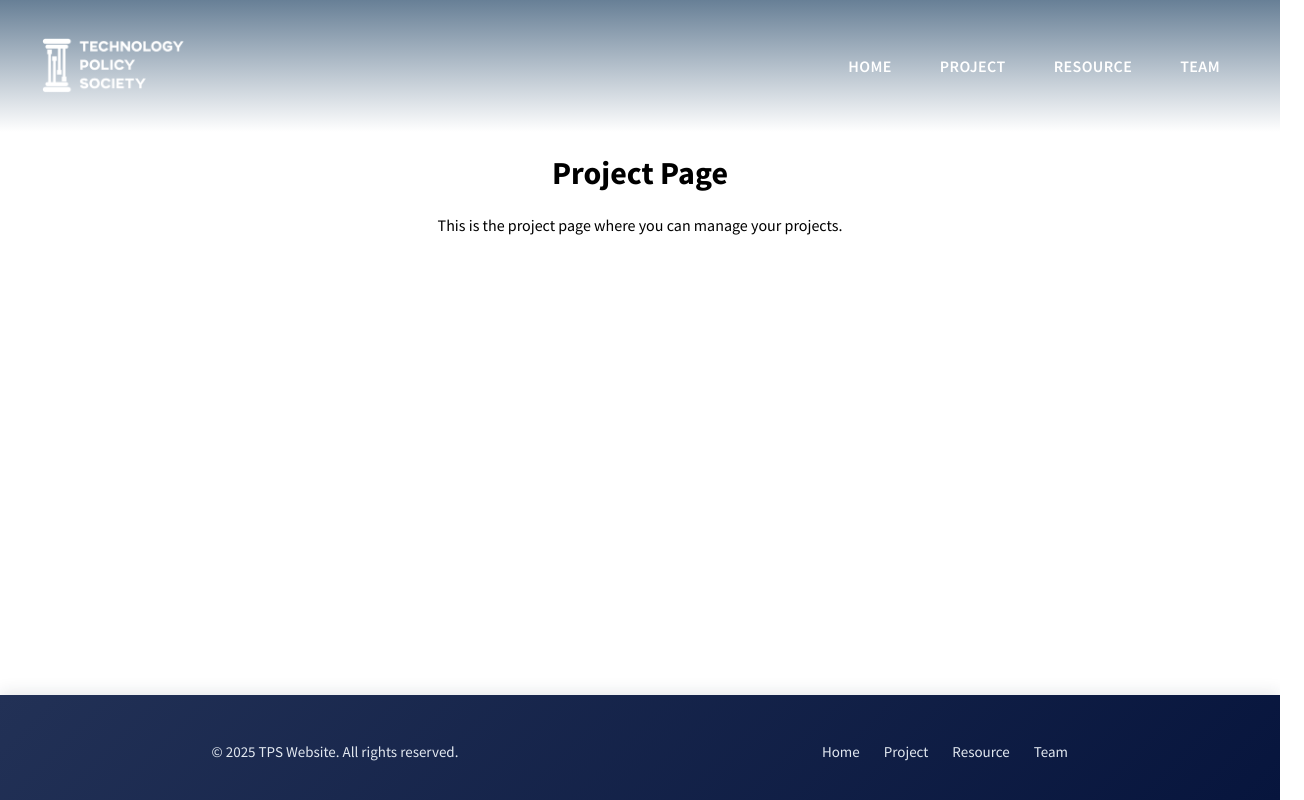
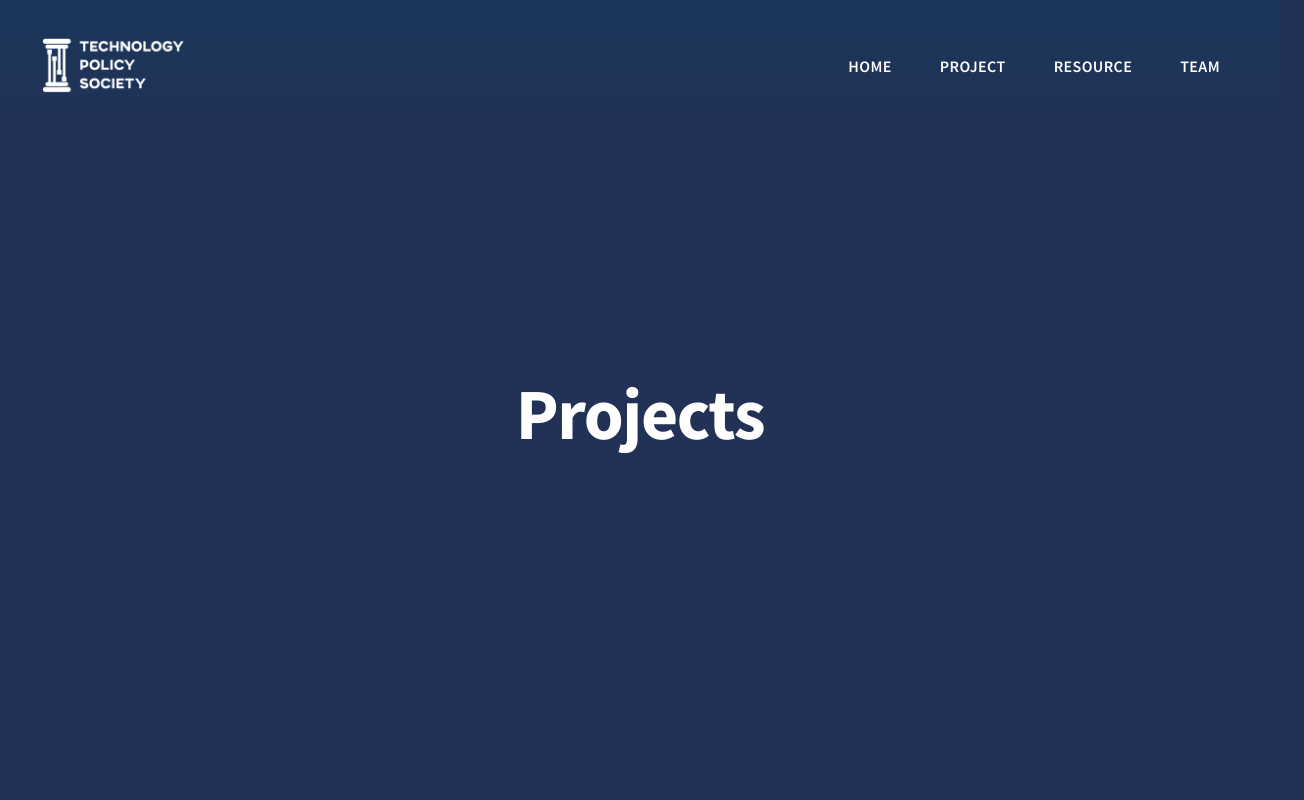
Before and after one commit to baekbyte/tps-website, a React (Create React App) app: page /project in a window 1280 px wide. Shown: the top 800 px of the page, 1304 px wide, since content can reach past the window. Built offline with nearby package versions, Linux system fonts and the light colour scheme.

Commit message:
Headers for each page

```diff
--- /dev/null
+++ b/src/components/ProjectPage.css
@@ -0,0 +1,74 @@
+.product-page {
+    width: 100%;
+    display: flex;
+    flex-direction: column;
+    align-items: center;
+}
+
+.main-section {
+    width: 100%;
+    max-width: 100%;
+    min-height: 100vh;
+    height: 100%;
+    padding: 64px 24px;
+    margin: 0;
+    background: #fff;
+    border-radius: 0;
+    box-shadow: none;
+    display: flex;
+    flex-direction: column;
+    justify-content: center;
+  }
+
+.header-section {
+    background: /*linear-gradient(180deg,#07153d -5%, #f0fdfa 100%); */ #223156;
+    text-align: center;
+    min-height: 100vh;
+    height: 100vh;
+    border-radius: 0;
+    box-shadow: none;
+    padding: 0 24px 64px 24px;
+    margin-top: -140px;
+    padding-top: 0px;
+    color: white;
+    font-size: 35px;
+    display: flex;
+    align-items: center;
+    justify-content: center;
+    position: relative;
+    overflow: hidden;
+  }
+
+.header-content {
+    display: flex;
+    align-items: center;
+    justify-content: center;
+    max-width: 1200px;
+    margin: 0 auto;
+    padding: 0 2rem;
+    width: 100%;
+    height: 100vh;
+    position: relative;
+  }
+
+.header-text {
+    text-align: center;
+    max-width: 900px;
+    width: 100%;
+  }
+
+.header-title {
+    font-size: 4.5rem;
+    font-weight: 700;
+    line-height: 1.1;
+    margin-bottom: 2.5rem;
+    opacity: 0;
+    transform: translateY(30px);
+    animation: fadeInUp 1s ease-out 0.3s forwards;
+    letter-spacing: -0.02em;
+  }
+
+  .title-line {
+    display: block;
+    margin-bottom: 0.3rem;
+  }
--- a/src/components/ProjectPage.tsx
+++ b/src/components/ProjectPage.tsx
@@ -1,14 +1,23 @@
 import React from 'react';
 import { useNavigate } from 'react-router-dom';
+import './ProjectPage.css';
 
 const ProjectPage: React.FC = () => {
 
     const navigate = useNavigate();
 
     return (
-        <div className="project-page">
-            <h1>Project Page</h1>
-            <p>This is the project page where you can manage your projects.</p>
+        <div className="product-page">
+            {/* Section 1: Header */}
+            <section className="main-section header-section" id="header">
+                <div className="header-content">
+                    <div className="header-text">
+                        <h1 className="header-title">
+                            <span className="title-line">Projects</span>
+                        </h1>
+                    </div>
+                </div>
+            </section>
         </div>
     );
 
--- /dev/null
+++ b/src/components/ResourcePage.css
@@ -0,0 +1,74 @@
+.resource-page {
+    width: 100%;
+    display: flex;
+    flex-direction: column;
+    align-items: center;
+}
+
+.main-section {
+    width: 100%;
+    max-width: 100%;
+    min-height: 100vh;
+    height: 100%;
+    padding: 64px 24px;
+    margin: 0;
+    background: #fff;
+    border-radius: 0;
+    box-shadow: none;
+    display: flex;
+    flex-direction: column;
+    justify-content: center;
+  }
+
+.header-section {
+    background: /*linear-gradient(180deg,#07153d -5%, #f0fdfa 100%); */ #223156;
+    text-align: center;
+    min-height: 100vh;
+    height: 100vh;
+    border-radius: 0;
+    box-shadow: none;
+    padding: 0 24px 64px 24px;
+    margin-top: -140px;
+    padding-top: 0px;
+    color: white;
+    font-size: 35px;
+    display: flex;
+    align-items: center;
+    justify-content: center;
+    position: relative;
+    overflow: hidden;
+  }
+
+.header-content {
+    display: flex;
+    align-items: center;
+    justify-content: center;
+    max-width: 1200px;
+    margin: 0 auto;
+    padding: 0 2rem;
+    width: 100%;
+    height: 100vh;
+    position: relative;
+  }
+
+.header-text {
+    text-align: center;
+    max-width: 900px;
+    width: 100%;
+  }
+
+.header-title {
+    font-size: 4.5rem;
+    font-weight: 700;
+    line-height: 1.1;
+    margin-bottom: 2.5rem;
+    opacity: 0;
+    transform: translateY(30px);
+    animation: fadeInUp 1s ease-out 0.3s forwards;
+    letter-spacing: -0.02em;
+  }
+
+  .title-line {
+    display: block;
+    margin-bottom: 0.3rem;
+  }
--- a/src/components/ResourcePage.tsx
+++ b/src/components/ResourcePage.tsx
@@ -7,8 +7,16 @@ const ResourcePage: React.FC = () => {
 
     return (
         <div className="resource-page">
-            <h1>Resource Page</h1>
-            <p>This is the resource page where you can manage your resources.</p>
+            {/* Section 1: Header */}
+            <section className="main-section header-section" id="header">
+                <div className="header-content">
+                    <div className="header-text">
+                        <h1 className="header-title">
+                            <span className="title-line">Resource</span>
+                        </h1>
+                    </div>
+                </div>
+            </section>
         </div>
     );
 
--- /dev/null
+++ b/src/components/TeamPage.css
@@ -0,0 +1,74 @@
+.team-page {
+    width: 100%;
+    display: flex;
+    flex-direction: column;
+    align-items: center;
+}
+
+.main-section {
+    width: 100%;
+    max-width: 100%;
+    min-height: 100vh;
+    height: 100%;
+    padding: 64px 24px;
+    margin: 0;
+    background: #fff;
+    border-radius: 0;
+    box-shadow: none;
+    display: flex;
+    flex-direction: column;
+    justify-content: center;
+  }
+
+.header-section {
+    background: /*linear-gradient(180deg,#07153d -5%, #f0fdfa 100%); */ #223156;
+    text-align: center;
+    min-height: 100vh;
+    height: 100vh;
+    border-radius: 0;
+    box-shadow: none;
+    padding: 0 24px 64px 24px;
+    margin-top: -140px;
+    padding-top: 0px;
+    color: white;
+    font-size: 35px;
+    display: flex;
+    align-items: center;
+    justify-content: center;
+    position: relative;
+    overflow: hidden;
+  }
+
+.header-content {
+    display: flex;
+    align-items: center;
+    justify-content: center;
+    max-width: 1200px;
+    margin: 0 auto;
+    padding: 0 2rem;
+    width: 100%;
+    height: 100vh;
+    position: relative;
+  }
+
+.header-text {
+    text-align: center;
+    max-width: 900px;
+    width: 100%;
+  }
+
+.header-title {
+    font-size: 4.5rem;
+    font-weight: 700;
+    line-height: 1.1;
+    margin-bottom: 2.5rem;
+    opacity: 0;
+    transform: translateY(30px);
+    animation: fadeInUp 1s ease-out 0.3s forwards;
+    letter-spacing: -0.02em;
+  }
+
+  .title-line {
+    display: block;
+    margin-bottom: 0.3rem;
+  }
--- a/src/components/TeamPage.tsx
+++ b/src/components/TeamPage.tsx
@@ -7,8 +7,16 @@ const TeamPage: React.FC = () => {
 
     return (
         <div className="team-page">
-            <h1>Team Page</h1>
-            <p>This is the team page where you can manage your team members.</p>
+            {/* Section 1: Header */}
+            <section className="main-section header-section" id="header">
+                <div className="header-content">
+                    <div className="header-text">
+                        <h1 className="header-title">
+                            <span className="title-line">Team</span>
+                        </h1>
+                    </div>
+                </div>
+            </section>
         </div>
     );
 
```
